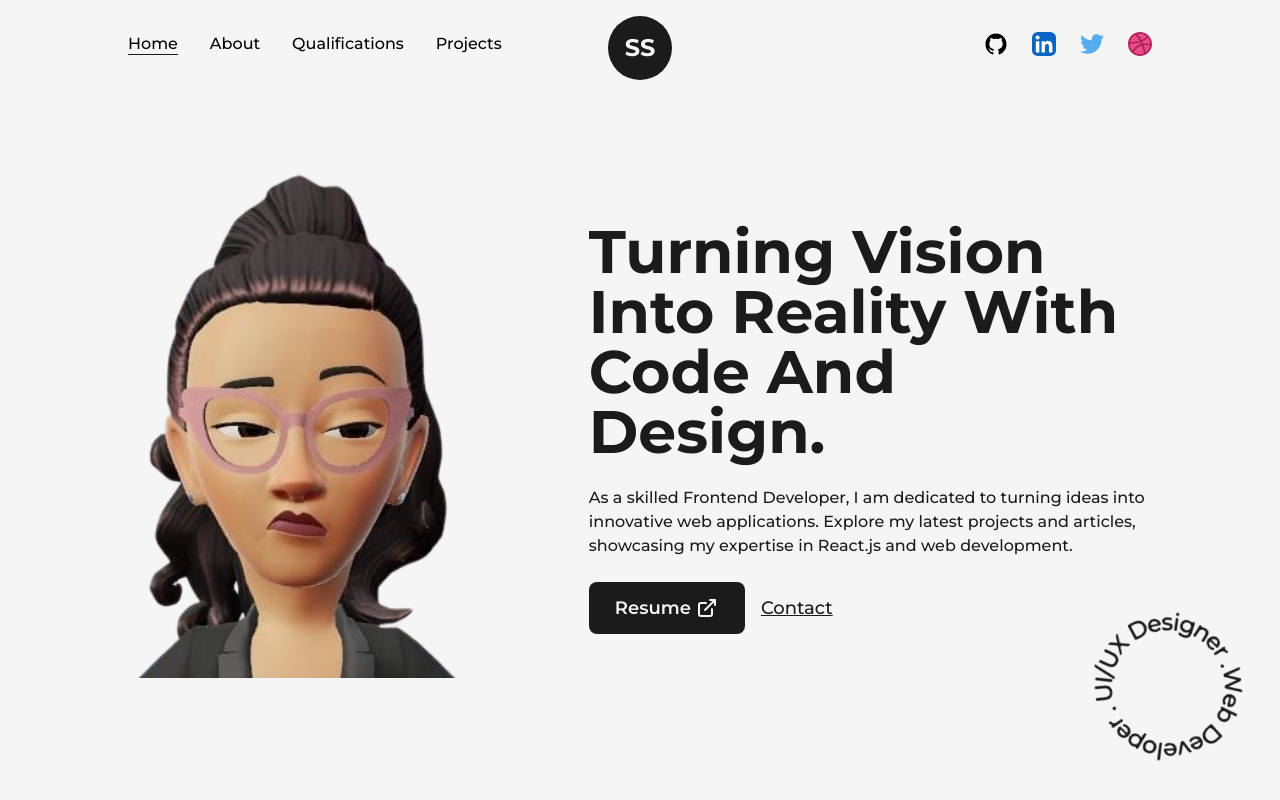
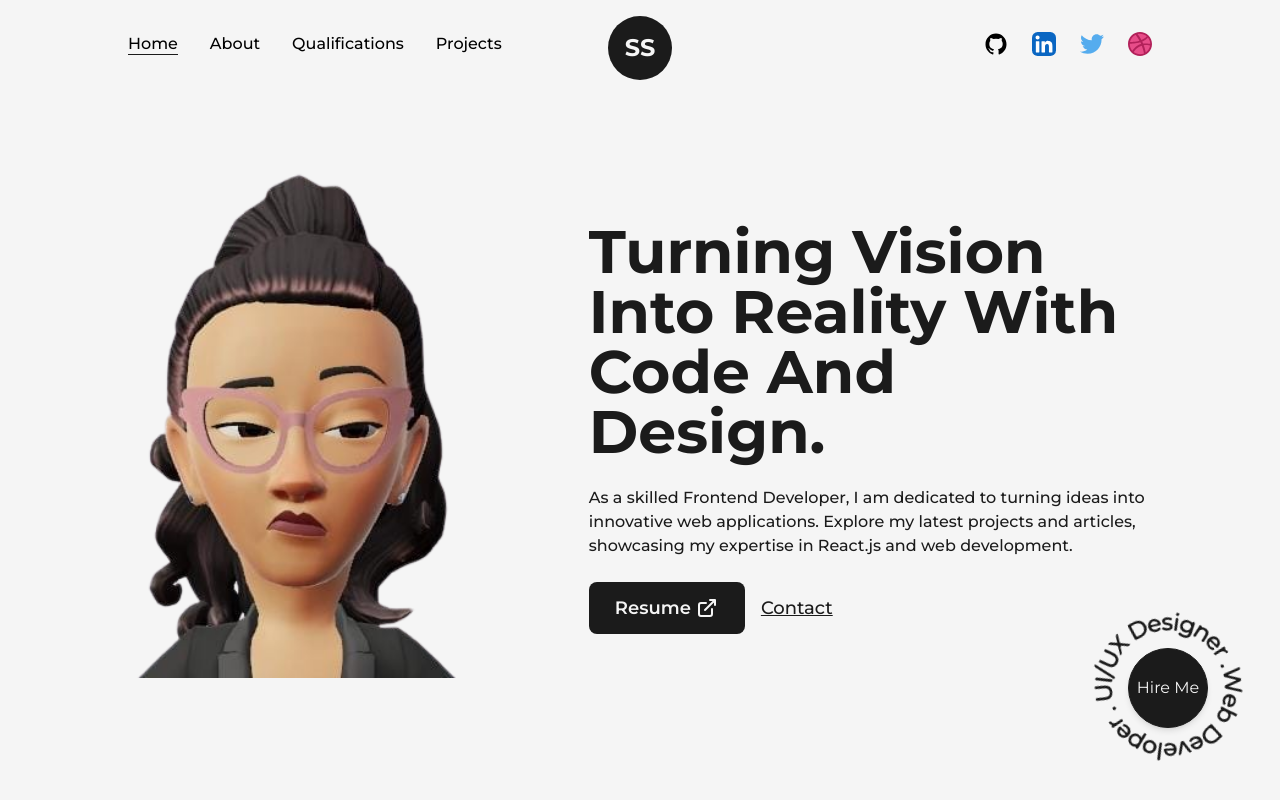
Before and after one commit to SnehaSahu17/Sneha-Sahu, a Next.js app: page / in a window 1280 px wide. Shown: the top 800 px of the page. Built offline with nearby package versions, Linux system fonts and the light colour scheme.

Commit message:
ft:home section done

```diff
--- a/src/components/HireMe.js
+++ b/src/components/HireMe.js
@@ -1,6 +1,7 @@
 import React from 'react'
 import { CircularText } from './Icons'
-import Image from "next/image";
+import Link from 'next/link'
+
 
 
 const HireMe = () => {
@@ -8,6 +9,9 @@ const HireMe = () => {
     <div className='fixed right-4 bottom-4 flex items-center justify-center overflow-hidden '>
         <div className='w-48 h-auto flex items-center justify-center relative'>
             <CircularText className={"fill-dark animate-spin-slow"}/>
+            <Link href="mailto:s.sneha1712@gmail.com" className='flex items-center justify-center absolute
+            left-1/2 top-1/2 -translate-x-1/2 -translate-y-1/2 bg-dark text-light shadow-md border border-solid border-dark w-20 h-20 rounded-full
+            '>Hire Me</Link>
         </div>
     </div>
   )
--- a/src/components/Icons.js
+++ b/src/components/Icons.js
@@ -424,6 +424,8 @@ export const CircularText = ({ className, ...rest }) => (
   </svg>
 );
 
+
+
 export const LinkArrow = ({ className, ...rest }) => (
   <svg
     xmlns="http://www.w3.org/2000/svg"
```
